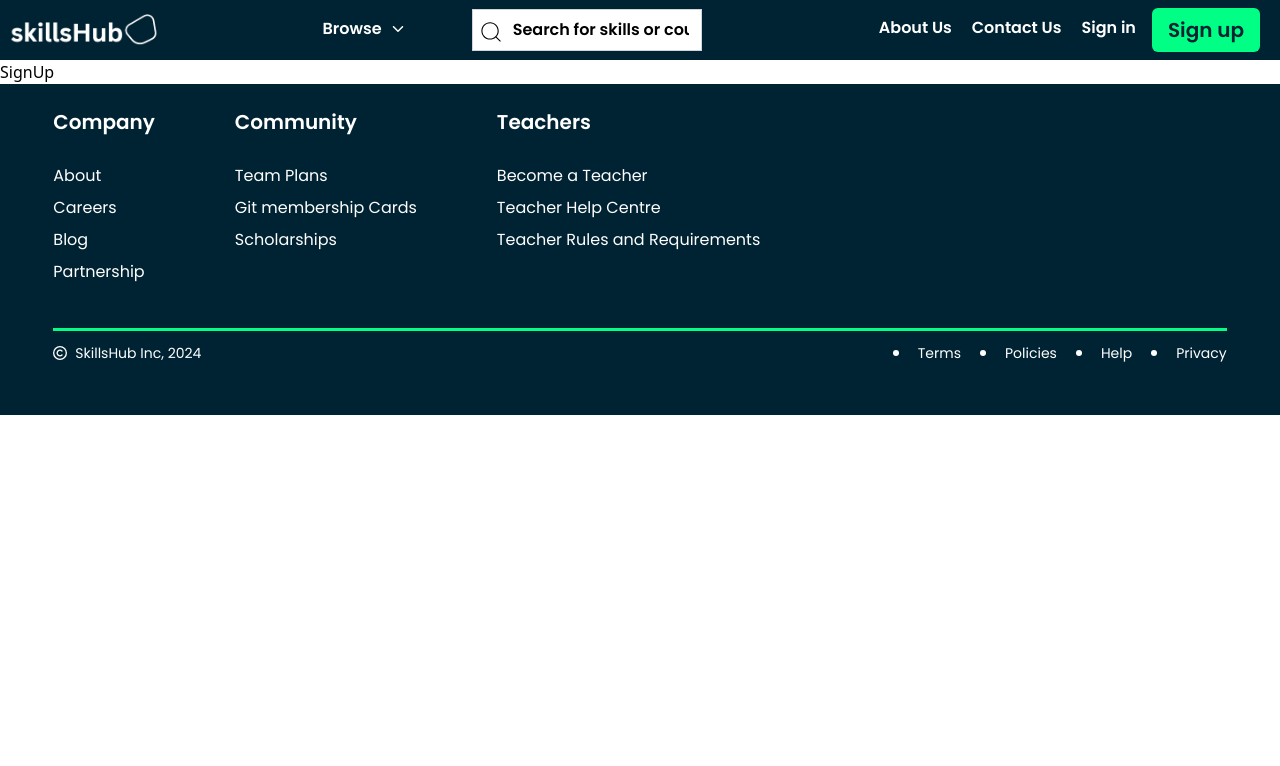
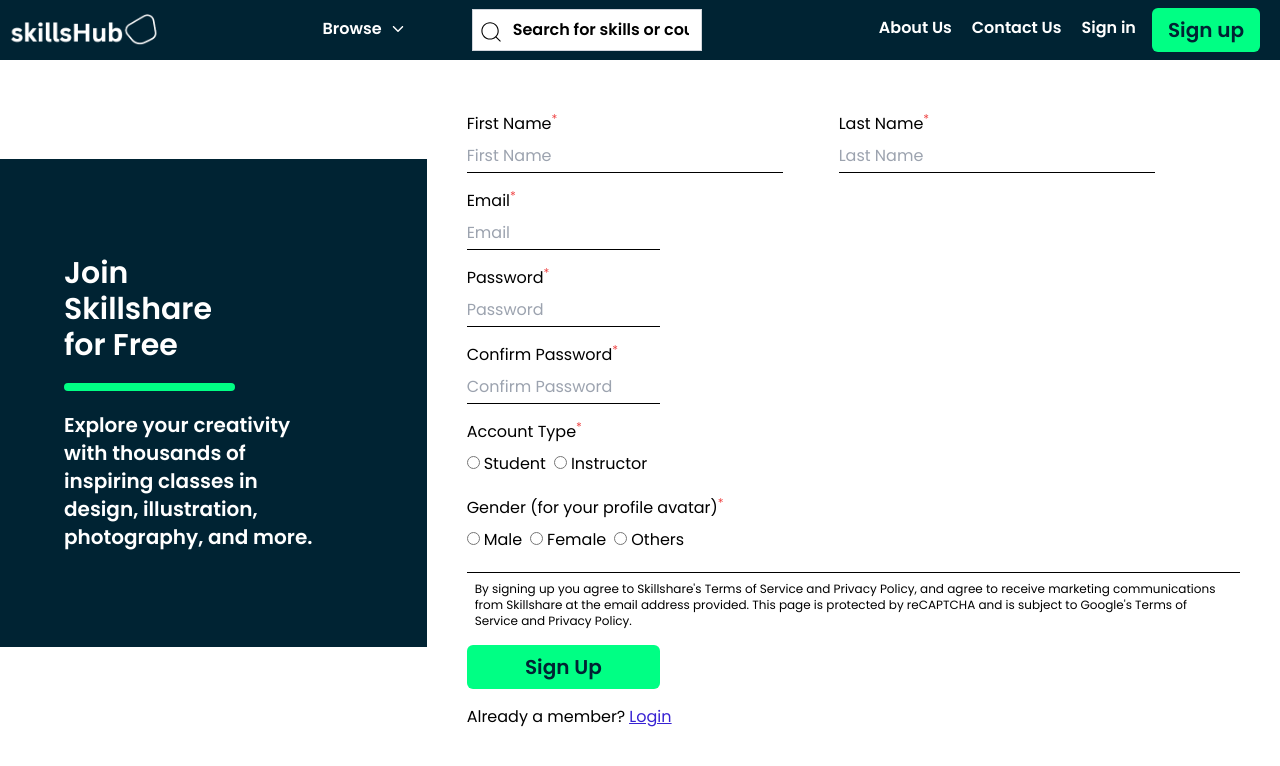
Before and after one commit to Simran1729/skillsHub-frontend, a React (Vite) app: page /signUp in a window 1280 px wide. Shown: the top 766 px of the page. Built offline with nearby package versions, Linux system fonts and the light colour scheme.

Commit message:
added signup and login

```diff
--- a/src/App.jsx
+++ b/src/App.jsx
@@ -22,7 +22,6 @@
       <Route path="/Contact" element={<Contact/>} />
       <Route path="*" element={<NotFound/>}/>
     </Routes>
-    <Footer/>
     </>
   )
 }
--- a/src/Pages/HomePage.jsx
+++ b/src/Pages/HomePage.jsx
@@ -15,7 +15,6 @@
 import instructor from "../assets/homePage/instructor.png"
 import Footer from '../components/Footer';
 import { motion } from 'framer-motion';
-
 const data = [
   "Thousands of creative classes. Beginner to pro.",
   "Taught by creative pros and industry icons.",
@@ -143,6 +142,8 @@
           <img src={instructor} className="object-cover md:w-2/3 md:h-auto lg:w-[50%] lg:h-auto xl:w-3/4 xl:h-auto shadow-sm shadow-my-green" alt="Instructor" />
         </div>
     </section>
+
+    <Footer/>
     </>
   )
 }
--- a/src/Pages/Login.jsx
+++ b/src/Pages/Login.jsx
@@ -1,8 +1,49 @@
 import React from 'react'
+import { Link } from 'react-router-dom'
 
 function Login() {
   return (
-    <div>Login</div>
+    <>
+        <div className = "lg:flex md:flex justify-center items-center font-poppins">
+
+          <section className = "bg-my-dark-blue text-white lg:w-2/6 md:w-2/6 font-semibold py-24 lg:my-20 md:my-20 -my-9">
+            <div className = "text-2xl lg:text-3xl w-2/5 ml-16">
+              Welcome Back to SkillsHub
+              <div className = "bg-my-green h-2 rounded-md my-5"></div>
+            </div>
+
+            <div className = "text-md lg:text-xl w-3/5 ml-16 leading-relaxed">
+            Login to continue to your account.
+            </div>
+          </section>
+
+          <section className = "bg-white text-black lg:w-4/6 md:w-4/6 pt-8">
+          <form className= "px-10 py-5">
+
+              <div className = "flex flex-col gap-1 pb-4">
+                <label htmlFor = "email">Email<sup className = "text-red-500">*</sup></label>
+                <input type= "email" id='email' name = "email" required placeholder = "Email" className = "outline-none py-1 border-b-[1px] border-black w-1/4"></input>
+              </div>
+
+              <div className = "flex flex-col gap-1 pb-4">
+                <label htmlFor = "password">Password<sup className = "text-red-500">*</sup></label>
+                <input type= "password" id='password' name = "password" required placeholder = "Password" className = "outline-none py-1 border-b-[1px] border-black w-1/4"></input>
+              </div>
+
+              <div className = "py-2 lg:w-1/4 items-center">
+              <button className = "py-2 bg-my-green text-my-dark-blue font-semibold w-full text-xl rounded-md hover:scale-105 transition-all duration-200">Login</button>
+              </div>
+
+              <div className = "flex">
+                <p>Not a member?</p>
+                <p className = "pl-1 underline text-my-blue hover:cursor-pointer">  <Link to="/signUp">Sign Up</Link></p>
+              </div>
+
+          </form>
+          </section>
+
+        </div>
+    </>
   )
 }
 
--- a/src/Pages/SignUp.jsx
+++ b/src/Pages/SignUp.jsx
@@ -1,9 +1,150 @@
 import React from 'react'
+import { Link } from 'react-router-dom'
 
 function SignUp() {
   return (
     <>
-      SignUp
+        <div className = "lg:flex md:flex justify-center items-center font-poppins">
+
+          <section className = "bg-my-dark-blue text-white lg:w-2/6 md:w-2/6 font-semibold py-24 lg:my-20 md:my-20 -my-9">
+            <div className = "text-2xl lg:text-3xl w-2/5 ml-16">
+              Join Skillshare for Free
+              <div className = "bg-my-green h-2 rounded-md my-5"></div>
+            </div>
+
+            <div className = "text-md lg:text-xl w-3/5 ml-16 leading-relaxed">
+            Explore your creativity with thousands of inspiring classes in design,
+            illustration, photography, and more.
+            </div>
+          </section>
+
+          <section className = "bg-white text-black lg:w-4/6 md:w-4/6 pt-8">
+          <form className= "px-10 pt-5">
+
+              <div className = "flex">
+                <div className = "flex flex-col gap-1">
+                  <label htmlFor = "firstName">First Name<sup className = "text-red-500">*</sup></label>
+                  <input type= "text" id='firstName' name = "firstName" required placeholder = "First Name" className = "outline-none py-1 border-b-[1px] border-black"></input>
+                </div>
+
+                <div className = "flex flex-col gap-1 pb-4 px-14">
+                  <label htmlFor = "lastName">Last Name<sup className = "text-red-500">*</sup></label>
+                  <input type= "text" id='lastName' name = "lastName" required placeholder = "Last Name" className = "outline-none py-1 border-b-[1px] border-black"></input>
+                </div>
+              </div>
+
+              <div className = "flex flex-col gap-1 pb-4">
+                <label htmlFor = "email">Email<sup className = "text-red-500">*</sup></label>
+                <input type= "email" id='email' name = "email" required placeholder = "Email" className = "outline-none py-1 border-b-[1px] border-black w-1/4"></input>
+              </div>
+
+              <div className = "flex flex-col gap-1 pb-4">
+                <label htmlFor = "password">Password<sup className = "text-red-500">*</sup></label>
+                <input type= "password" id='password' name = "password" required placeholder = "Password" className = "outline-none py-1 border-b-[1px] border-black w-1/4"></input>
+              </div>
+
+              <div className = "flex flex-col gap-1 pb-4">
+                <label htmlFor = "confirmPassword">Confirm Password<sup className = "text-red-500">*</sup></label>
+                <input type= "password" id='confirmPassword' name = "confirmPassword" required placeholder = "Confirm Password" className = "outline-none py-1 border-b-[1px] border-black w-1/4"></input>
+              </div>
+
+              <div className="flex flex-col gap-1 pb-4">
+                <label htmlFor="accountType">
+                  Account Type<sup className="text-red-500">*</sup>
+                </label>
+                <div className="flex gap-2 py-1">
+                    <label>
+                        <input
+                          type="radio"
+                          id="accountTypeStudent"
+                          name="accountType"
+                          value="student"
+                          required
+                          className="mr-1"
+                        />
+                        Student
+                    </label>
+                    <label>
+                        <input
+                          type="radio"
+                          id="accountTypeInstructor"
+                          name="accountType"
+                          value="instructor"
+                          required
+                          className="mr-1"
+                        />
+                        Instructor
+                    </label>
+                </div>
+            </div>
+
+            {/* starts here */}
+
+              <div className="flex flex-col gap-1 pb-4">
+                <label htmlFor="gender">
+                  Gender (for your profile avatar)<sup className="text-red-500">*</sup>
+                </label>
+                  <div className=" flex gap-2 py-1">
+                    <label>
+                      <input
+                        type="radio"
+                        id="genderMale"
+                        name="gender"
+                        value="male"
+                        required
+                        className="mr-1"
+                      />
+                      Male
+                    </label>
+                    <label>
+                      <input
+                        type="radio"
+                        id="genderFemale"
+                        name="gender"
+                        value="female"
+                        required
+                        className="mr-1"
+                      />
+                      Female
+                    </label>
+                    <label>
+                      <input
+                        type="radio"
+                        id="genderOther"
+                        name="gender"
+                        value="other"
+                        required
+                        className="mr-1"
+                      />
+                      Others
+                    </label>
+                  </div>
+            </div>
+           {/*ends here  */}
+
+              <div className = "bg-black h-[1px] w-full"></div>
+              <div>
+                <p className = "text-xs py-2 px-2 text-left">
+                  By signing up you agree to Skillshare's Terms of Service and Privacy Policy,
+                  and agree to receive marketing communications from Skillshare at the email
+                  address provided. This page is protected by reCAPTCHA and is subject to Google's
+                  Terms of Service and Privacy Policy.
+                </p>
+              </div>
+
+              <div className = "pt-2 lg:w-1/4 items-center">
+              <button className = "py-2 bg-my-green text-my-dark-blue font-semibold w-full text-xl rounded-md hover:scale-105 transition-all duration-200">Sign Up</button>
+              </div>
+
+          </form>
+
+            <div className = "flex px-10 py-4">
+              <p>Already a member?</p>
+              <p className = "pl-1 underline text-my-blue"> <Link to = "/login">Login</Link> </p>
+            </div>
+          </section>
+
+        </div>
     </>
   )
 }
--- a/src/components/NavBar.jsx
+++ b/src/components/NavBar.jsx
@@ -4,15 +4,20 @@
 import { CiSearch } from "react-icons/ci";
 import { IoIosArrowDown } from "react-icons/io";
 import { IoMenuSharp } from "react-icons/io5";
-import { Link, useLocation } from 'react-router-dom';
+import { Link, useLocation, useNavigate } from 'react-router-dom';
 import {NavLinks} from "../data/NavBarData"
 
 function NavBar() {
   const [isMenuOpen, setIsMenuOpen] = useState(false);
+  const navigate = useNavigate()
 
   const toggleMenu = () => {
     setIsMenuOpen(!isMenuOpen);
   };
+
+  const SignUpHandler = () => {
+    navigate('/signUp')
+  }
 
   const location = useLocation();
 
@@ -55,7 +60,7 @@
               })
             }
           </div>
-          <button className="font-semibold px-4 bg-my-green py-2 text-xl rounded-md mr-3 text-my-dark-blue font-poppins">Sign up</button>
+          <button className="font-semibold px-4 bg-my-green py-2 text-xl rounded-md mr-3 text-my-dark-blue font-poppins" onClick={SignUpHandler}>Sign up</button>
         </div>
 
 
@@ -76,7 +81,7 @@
             </div>
           })
         }
-          <button className="px-4 bg-my-green py-2 text-xl rounded-md mt-3 text-my-dark-blue">Sign up</button>
+          <button className="px-4 bg-my-green py-2 text-xl rounded-md mt-3 text-my-dark-blue" onClick={SignUpHandler}>Sign up</button>
         </div>
       )}
     </>
--- a/src/data/NavBarData.jsx
+++ b/src/data/NavBarData.jsx
@@ -9,6 +9,6 @@
    },
    {
     name : "Sign in",
-    link : "/signIn"
+    link : "/login"
    }
 ]
```
